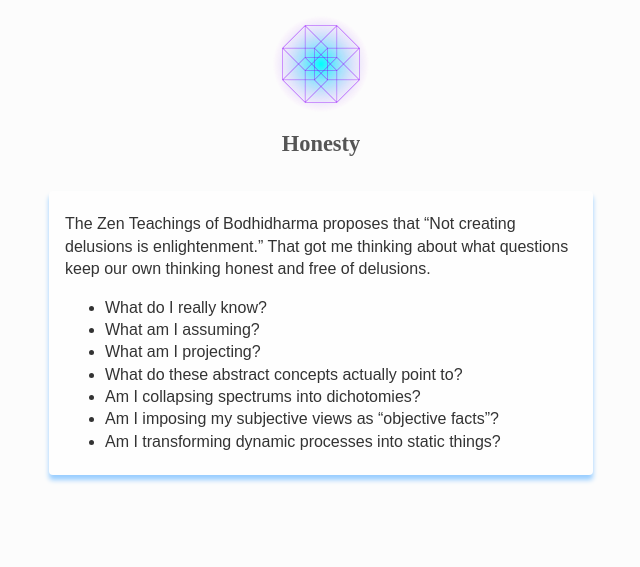
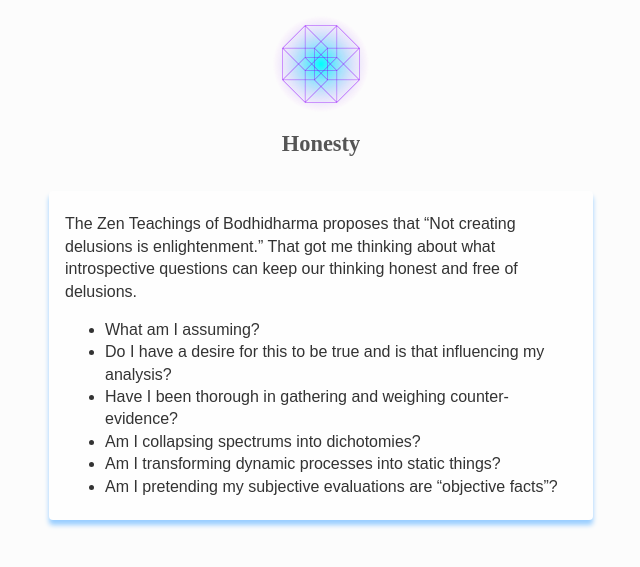
Before and after one commit to derek-v-s/derek-v-s.github.io, a Jekyll site: the page built from honesty.md, in a window 1280 px wide. Shown: the top 567 px of the page, without its empty margins (319-959 px from the left). Built offline with Jekyll 4.4.1, drawn with Linux system fonts in a browser that asks for light colours.

Commit message:
Update questions in honesty.md

```diff
--- a/honesty.md
+++ b/honesty.md
@@ -4,12 +4,11 @@ description: Enlightenment through intellectual honesty
 permalink: /honesty.html
 ---
 
-The Zen Teachings of Bodhidharma proposes that "Not creating delusions is enlightenment." That got me thinking about what questions keep our own thinking honest and free of delusions.
+The Zen Teachings of Bodhidharma proposes that "Not creating delusions is enlightenment." That got me thinking about what introspective questions can keep our thinking honest and free of delusions.
 
-- What do I really know?
 - What am I assuming?
-- What am I projecting?
-- What do these abstract concepts actually point to?
+- Do I have a desire for this to be true and is that influencing my analysis?
+- Have I been thorough in gathering and weighing counter-evidence?
 - Am I collapsing spectrums into dichotomies?
-- Am I imposing my subjective views as "objective facts"?
 - Am I transforming dynamic processes into static things?
+- Am I pretending my subjective evaluations are "objective facts"?
```
